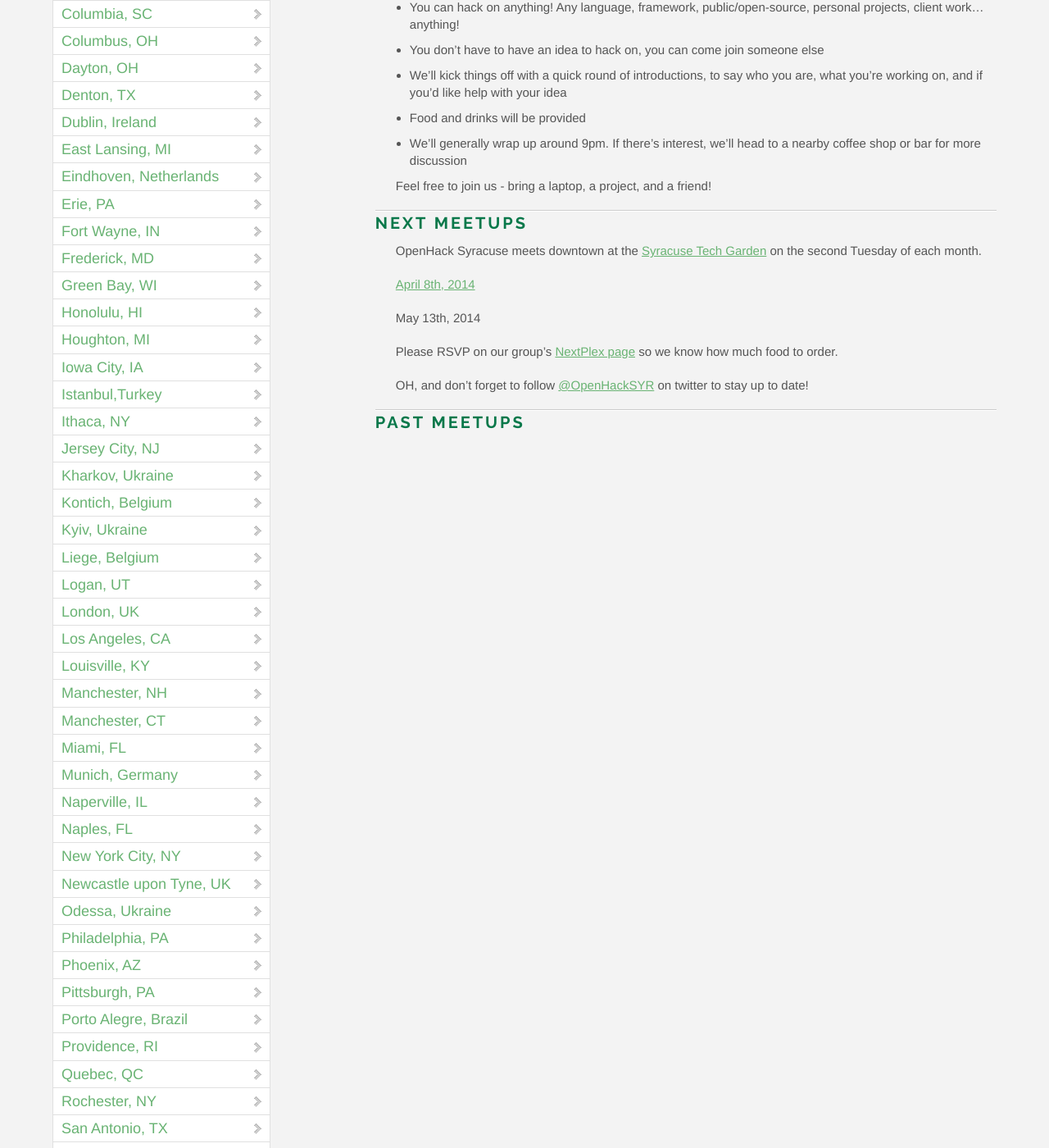
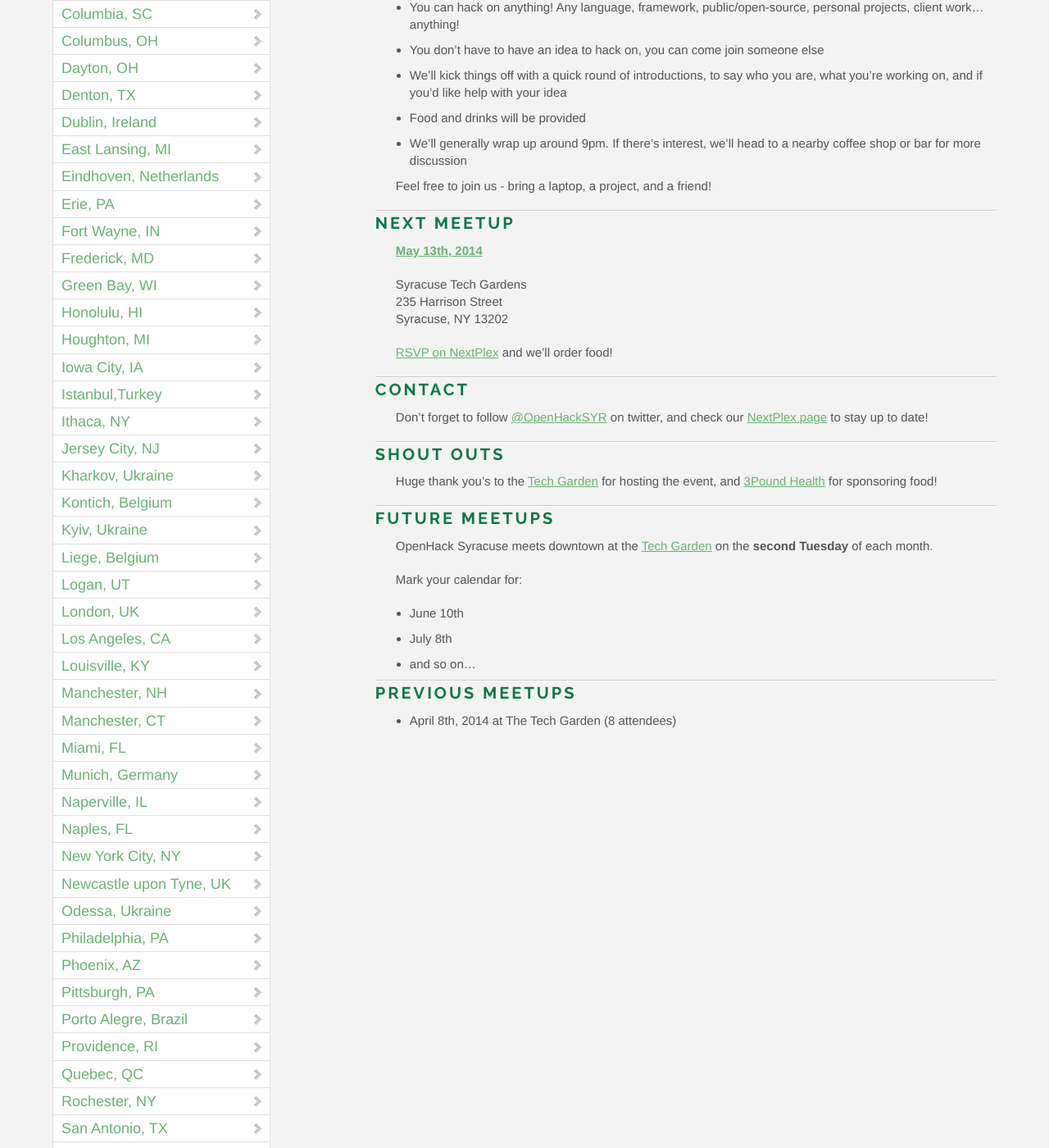
Before and after one commit to OpenHack/openhack.github.com, a Jekyll site: the page built from syracuse/index.markdown, in a window 1280 px wide and 1400 px high, scrolled down 912 px. Shown: the whole window at 82% size. Built offline with Jekyll 4.4.1, drawn with Linux system fonts in a browser that asks for light colours; nearby versions of some CDN libraries; comment, search, counter and statistics services are not loaded.

Commit message:
Syracuse Second Meetup Details

```diff
--- a/syracuse/index.markdown
+++ b/syracuse/index.markdown
@@ -23,16 +23,29 @@ Here's how OpenHack works:
 
 Feel free to join us - bring a laptop, a project, and a friend!
 
-### Next Meetups
+### Next Meetup
+[**May 13th, 2014**](http://nextplex.com/syracuse-ny/groups/openhack-syracuse/events/16542-openhack-2-0)
 
-OpenHack Syracuse meets downtown at the [Syracuse Tech Garden](http://www.thetechgarden.com/) on the second Tuesday of each month.
+Syracuse Tech Gardens
+235 Harrison Street
+Syracuse, NY 13202
 
-[April 8th, 2014](http://nextplex.com/syracuse-ny/groups/openhack-syracuse/events/15908-openhack-1-0)
+[RSVP on NextPlex](http://nextplex.com/syracuse-ny/groups/openhack-syracuse/events/16542-openhack-2-0) and we'll order food!
 
-May 13th, 2014
+### Contact
+Don't forget to follow [@OpenHackSYR](http://twitter.com/OpenHackSYR) on twitter, and check our [NextPlex page](http://nextplex.com/syracuse-ny/groups/openhack-syracuse) to stay up to date!
 
-Please RSVP on our group's [NextPlex page](http://nextplex.com/syracuse-ny/groups/openhack-syracuse) so we know how much food to order.
+### Shout outs
+Huge thank you's to the [Tech Garden](http://www.thetechgarden.com/) for hosting the event, and [3Pound Health](http://3poundhealth.com/) for sponsoring food!
 
-OH, and don't forget to follow [@OpenHackSYR](http://twitter.com/OpenHackSYR) on twitter to stay up to date!
+### Future Meetups
+OpenHack Syracuse meets downtown at the [Tech Garden](http://www.thetechgarden.com/) on the **second Tuesday** of each month.
 
-### Past meetups
+Mark your calendar for:
+
+* June 10th
+* July 8th
+* and so on...
+
+### Previous meetups
+- April 8<sup>th</sup>, 2014 at The Tech Garden (8 attendees)
```
